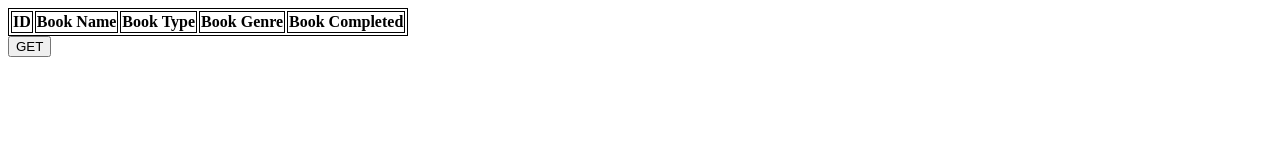
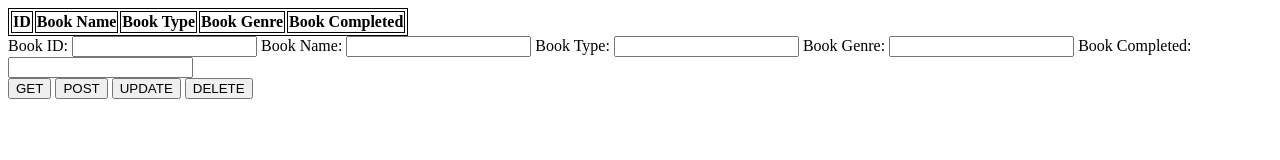
Before and after one commit to Cris546/book_manager, a website: page website/index.html in a window 1280 px wide. Drawn offline with Linux system fonts and the light colour scheme.

Commit message:
Completed V1.0: Basic Functionality of both REST API and Web Application are complete

```diff
--- a/website/index.html
+++ b/website/index.html
@@ -20,7 +20,28 @@
 
 
     </table>
-    <button class="button-get" onclick="getData()">GET</button>
+    <div id="button-container">
+        <label for="bookId">Book ID:</label>
+        <input type="text" id="bookId">
+
+
+        <label for="bookName">Book Name:</label>
+        <input type="text" id="bookName">
+        <label for="bookType">Book Type:</label>
+        <input type="text" id="bookType">
+        <label for="bookGenre">Book Genre:</label>
+        <input type="text" id="bookGenre">
+        <label for="bookComp">Book Completed:</label>
+        <input type="text" id="bookComp"><br>
+
+        <button class="button-get" onclick="getData()">GET</button>
+        <button id="button-post" onclick="postData()">POST</button>
+        <button id="button-put" onclick="updateData()">UPDATE</button>
+        <button id="button-delete" onclick="deleteData()">DELETE</button>
+
+
+    </div>
+
 
 </body>
 <script src="./script.js"></script>
--- a/website/script.js
+++ b/website/script.js
@@ -4,16 +4,79 @@
 const URL = "http://localhost:8080/books/";
 
 function getData() {
-    fetch(URL)
+    const bookID = document.getElementById("bookId").value;
+
+    fetch(URL + bookID)
     .then(res => {
         return res.json();
     })
     .then( data => {
 
         displayData(data);
+
+        return data;
     })
     .catch(error => console.error(error));
 }
+
+function postData(){
+
+    newBook = createBook();
+
+    fetch(URL, {
+        method: 'POST',
+        body: JSON.stringify(newBook),
+        headers: { 'Content-Type' : 'application/json'}
+    }).then(res => {
+
+        return res.text;
+    }).then(data => {
+        console.log(data);
+    })
+    .catch(error => console.error(error));
+}
+
+function updateData(){
+    const currBook = createBook();
+    const bookID = document.getElementById("bookId").value;
+
+    fetch(URL + bookID, {
+        method: 'PUT',
+        body: JSON.stringify(currBook),
+        headers: {'Content-Type' : 'application/json'}
+    }).then(res => {
+        return res.text;
+    }).then(data => {
+        console.log(data);
+    })
+    .catch(error => console.error(error));
+
+
+}
+
+function deleteData(){
+    const bookID = document.getElementById("bookId").value;
+
+    fetch(URL + bookID, {
+        method: 'DELETE'
+    }).catch(error => console.error(error));
+}
+
+
+function createBook(){
+
+    const newBook = {
+        book_name : document.getElementById("bookName").value,
+        book_type : document.getElementById("bookType").value,
+        book_genre : document.getElementById("bookGenre").value,
+        book_completed : document.getElementById("bookComp").value
+    };
+
+    return newBook;
+}
+
+
+
 
 
 function displayData(data){
```
